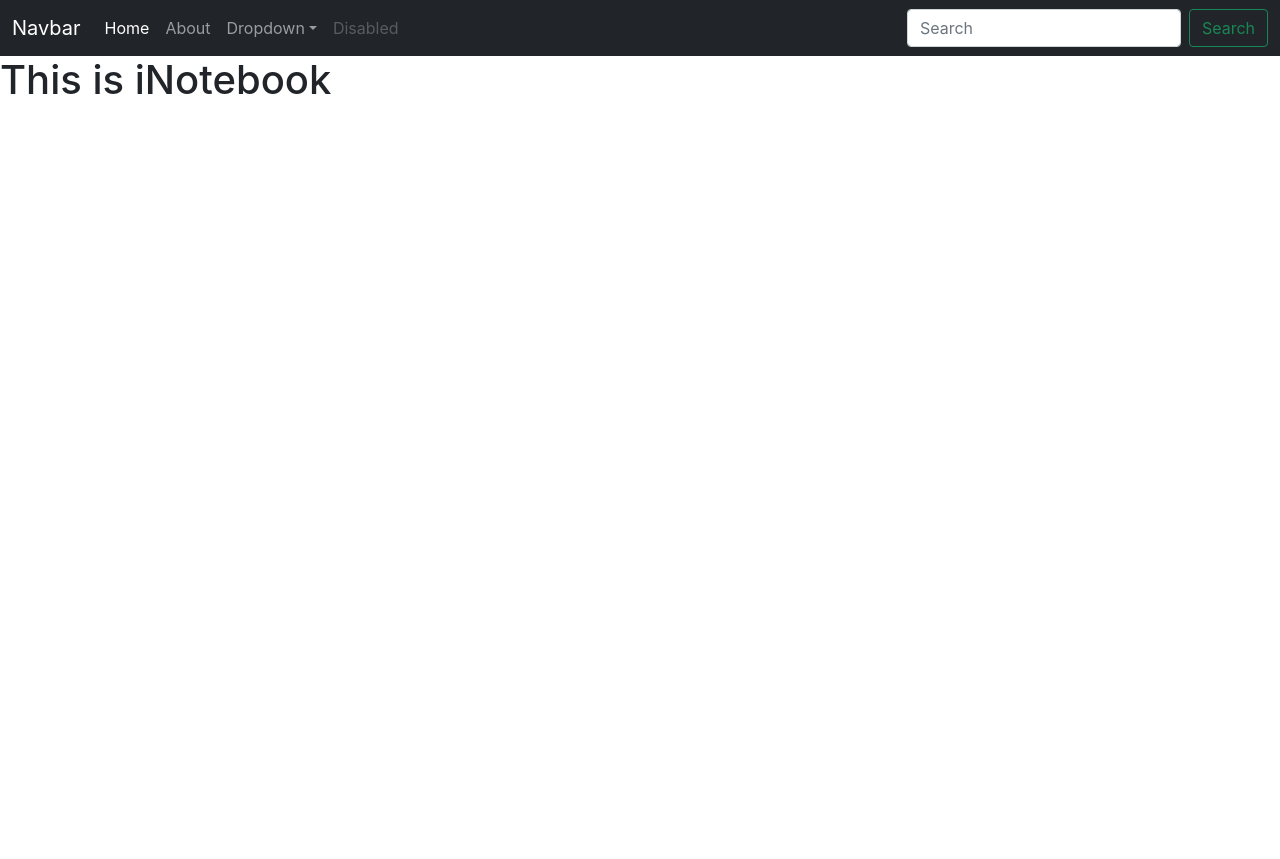
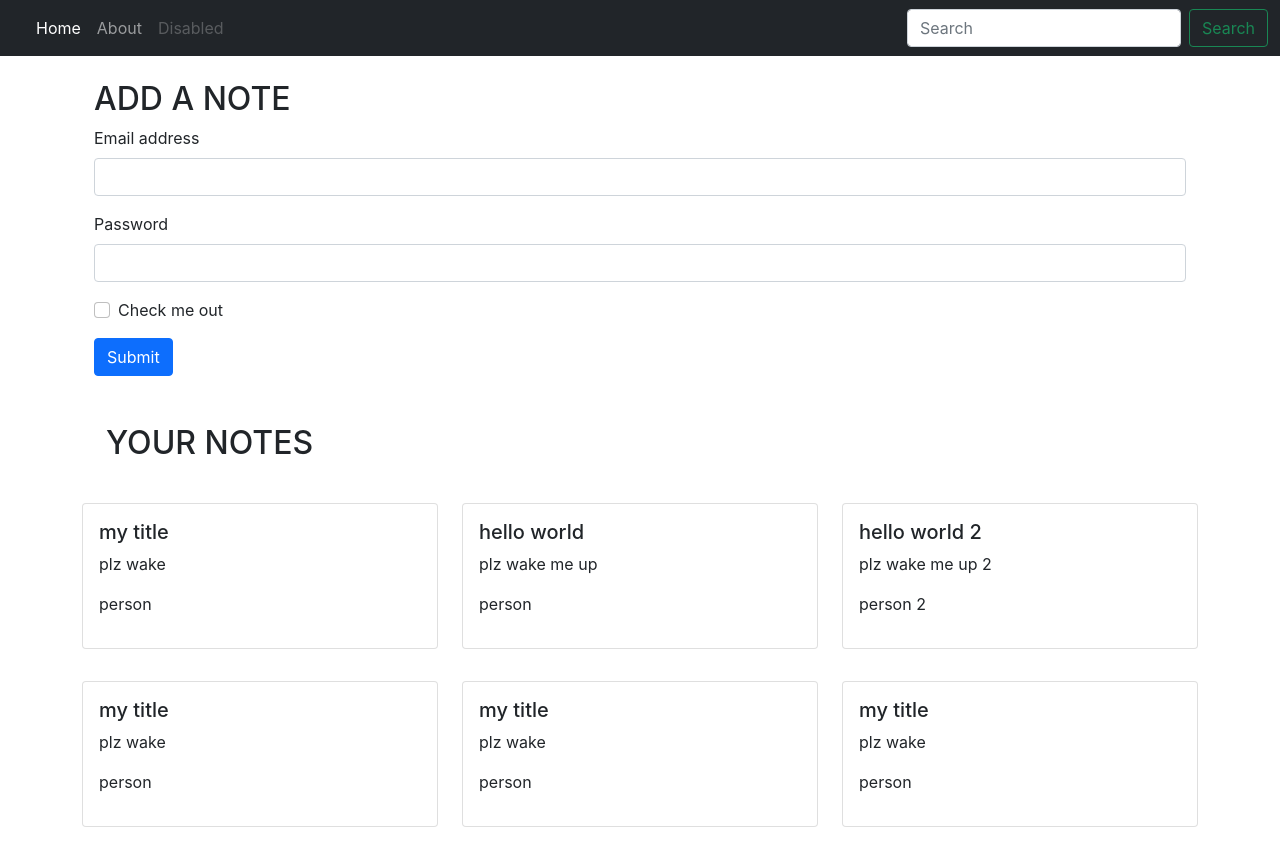
Before and after one commit to ragasxx/inotebook, a React (Create React App) app: page / in a window 1280 px wide. Before the commit the page ends 800 px from the top, so only its background shows below. Built offline with nearby package versions, Linux system fonts and the light colour scheme.

Commit message:
fetching notes in react

```diff
--- a/src/App.js
+++ b/src/App.js
@@ -3,21 +3,26 @@ import Home from "./components/Home";
 import { Navbar } from "./components/Navbar";
 import { BrowserRouter as Router, Switch, Route } from "react-router-dom";
 import About from "./components/About";
+import NoteState from "./context/notes/NoteState";
 
 function App() {
   return (
     <>
+      <NoteState>
         <Router>
           <Navbar />
           <Switch>
+            <div className="container">
               <Route exact path="/">
                 <Home />
               </Route>
               <Route exact path="/about">
                 <About />
               </Route>
+            </div>
           </Switch>
         </Router>
+      </NoteState>
     </>
   );
 }
--- a/src/components/Home.js
+++ b/src/components/Home.js
@@ -1,9 +1,50 @@
 import React from "react";
+import Notes from "./Notes";
 
 const Home = () => {
   return (
     <div>
-      <h1>This is iNotebook </h1>
+      <div className="container my-4">
+        <h2> ADD A NOTE</h2>
+        <form>
+          <div class="mb-3">
+            <label for="exampleInputEmail1" class="form-label">
+              Email address
+            </label>
+            <input
+              type="email"
+              class="form-control"
+              id="exampleInputEmail1"
+              aria-describedby="emailHelp"
+            />
+          </div>
+          <div class="mb-3">
+            <label for="exampleInputPassword1" class="form-label">
+              Password
+            </label>
+            <input
+              type="password"
+              class="form-control"
+              id="exampleInputPassword1"
+            />
+          </div>
+          <div class="mb-3 form-check">
+            <input
+              type="checkbox"
+              class="form-check-input"
+              id="exampleCheck1"
+            />
+            <label class="form-check-label" for="exampleCheck1">
+              Check me out
+            </label>
+          </div>
+          <button type="submit" class="btn btn-primary">
+            Submit
+          </button>
+        </form>
+      </div>
+
+      <Notes />
     </div>
   );
 };
--- a/src/components/Navbar.js
+++ b/src/components/Navbar.js
@@ -1,14 +1,17 @@
-import React from "react";
+import React, { useEffect } from "react";
 
-import { Link } from "react-router-dom";
+import { Link, useLocation } from "react-router-dom";
 
 export const Navbar = () => {
+  let location = useLocation();
+  useEffect(() => {
+    console.log(location.pathname);
+  }, [location]);
+
   return (
     <nav className="navbar navbar-expand-lg navbar-dark bg-dark">
       <div className="container-fluid">
-        <Link className="navbar-brand" to="/">
-          Navbar
-        </Link>
+        <Link className="navbar-brand" to="/"></Link>
         <button
           className="navbar-toggler"
           type="button"
@@ -23,47 +26,27 @@ export const Navbar = () => {
         <div className="collapse navbar-collapse" id="navbarSupportedContent">
           <ul className="navbar-nav me-auto mb-2 mb-lg-0">
             <li className="nav-item">
-              <Link className="nav-link active" aria-current="page" to="/">
+              <Link
+                className={`nav-link ${
+                  location.pathname === "/" ? "active" : ""
+                }`}
+                aria-current="page"
+                to="/"
+              >
                 Home
               </Link>
             </li>
             <li className="nav-item">
-              <Link className="nav-link" to="/about">
+              <Link
+                className={`nav-link ${
+                  location.pathname === "/about" ? "active" : ""
+                }`}
+                to="/about"
+              >
                 About
               </Link>
             </li>
-            <li className="nav-item dropdown">
-              <a
-                className="nav-link dropdown-toggle"
-                href="#"
-                id="navbarDropdown"
-                role="button"
-                data-bs-toggle="dropdown"
-                aria-expanded="false"
-              >
-                Dropdown
-              </a>
-              <ul className="dropdown-menu" aria-labelledby="navbarDropdown">
-                <li>
-                  <a className="dropdown-item" href="#">
-                    Action
-                  </a>
-                </li>
-                <li>
-                  <a className="dropdown-item" href="#">
-                    Another action
-                  </a>
-                </li>
-                <li>
-                  <hr className="dropdown-divider" />
-                </li>
-                <li>
-                  <a className="dropdown-item" href="#">
-                    Something else here
-                  </a>
-                </li>
-              </ul>
-            </li>
+
             <li className="nav-item">
               <a className="nav-link disabled">Disabled</a>
             </li>
--- /dev/null
+++ b/src/components/Noteitem.js
@@ -0,0 +1,18 @@
+import React from "react";
+
+const Noteitem = (props) => {
+  const { note } = props;
+  return (
+    <div className="container col-md-4">
+      <div class="card my-3">
+        <div class="card-body">
+          <h5 class="card-title">{note.title}</h5>
+          <p class="card-text">{note.description}</p>
+          <p class="card-link">{note.tag}</p>
+        </div>
+      </div>
+    </div>
+  );
+};
+
+export default Noteitem;
--- /dev/null
+++ b/src/components/Notes.js
@@ -0,0 +1,20 @@
+import React, { useContext } from "react";
+import noteContext from "../context/notes/noteContext";
+import Noteitem from "./Noteitem";
+
+const Notes = () => {
+  const context = useContext(noteContext);
+  const { notes, setNotes } = context;
+
+  return (
+    <div className="row my-3">
+      <h2 className="my-4 mx-4">YOUR NOTES</h2>
+
+      {notes.map((note) => {
+        return <Noteitem note={note} />;
+      })}
+    </div>
+  );
+};
+
+export default Notes;
--- /dev/null
+++ b/src/context/notes/NoteState.js
@@ -0,0 +1,71 @@
+import NoteContext from "./noteContext";
+import { useState } from "react";
+
+const NoteState = (props) => {
+  const notesInitial = [
+    {
+      _id: "61f7fdefc70715375b5ed662",
+      user: "61f02cc1da4cfc96f38b3e0f",
+      title: "my title",
+      description: "plz wake",
+      tag: "person",
+      date: "2022-01-31T15:19:11.268Z",
+      __v: 0,
+    },
+    {
+      _id: "61f7fe08c70715375b5ed664",
+      user: "61f02cc1da4cfc96f38b3e0f",
+      title: "hello world",
+      description: "plz wake me up",
+      tag: "person",
+      date: "2022-01-31T15:19:36.494Z",
+      __v: 0,
+    },
+    {
+      _id: "61f7fe11c70715375b5ed666",
+      user: "61f02cc1da4cfc96f38b3e0f",
+      title: "hello world 2",
+      description: "plz wake me up 2",
+      tag: "person 2",
+      date: "2022-01-31T15:19:45.061Z",
+      __v: 0,
+    },
+    {
+      _id: "61f7fdefc70715375b5ed662",
+      user: "61f02cc1da4cfc96f38b3e0f",
+      title: "my title",
+      description: "plz wake",
+      tag: "person",
+      date: "2022-01-31T15:19:11.268Z",
+      __v: 0,
+    },
+    {
+      _id: "61f7fdefc70715375b5ed662",
+      user: "61f02cc1da4cfc96f38b3e0f",
+      title: "my title",
+      description: "plz wake",
+      tag: "person",
+      date: "2022-01-31T15:19:11.268Z",
+      __v: 0,
+    },
+    {
+      _id: "61f7fdefc70715375b5ed662",
+      user: "61f02cc1da4cfc96f38b3e0f",
+      title: "my title",
+      description: "plz wake",
+      tag: "person",
+      date: "2022-01-31T15:19:11.268Z",
+      __v: 0,
+    },
+  ];
+
+  const [notes, setNotes] = useState(notesInitial);
+
+  return (
+    <NoteContext.Provider value={{ notes, setNotes }}>
+      {props.children}
+    </NoteContext.Provider>
+  );
+};
+
+export default NoteState;
--- /dev/null
+++ b/src/context/notes/noteContext.js
@@ -0,0 +1,5 @@
+import { createContext } from "react";
+
+const noteContext = createContext();
+
+export default noteContext;
```
Lines whose indentation alone changed are shown as unchanged.
